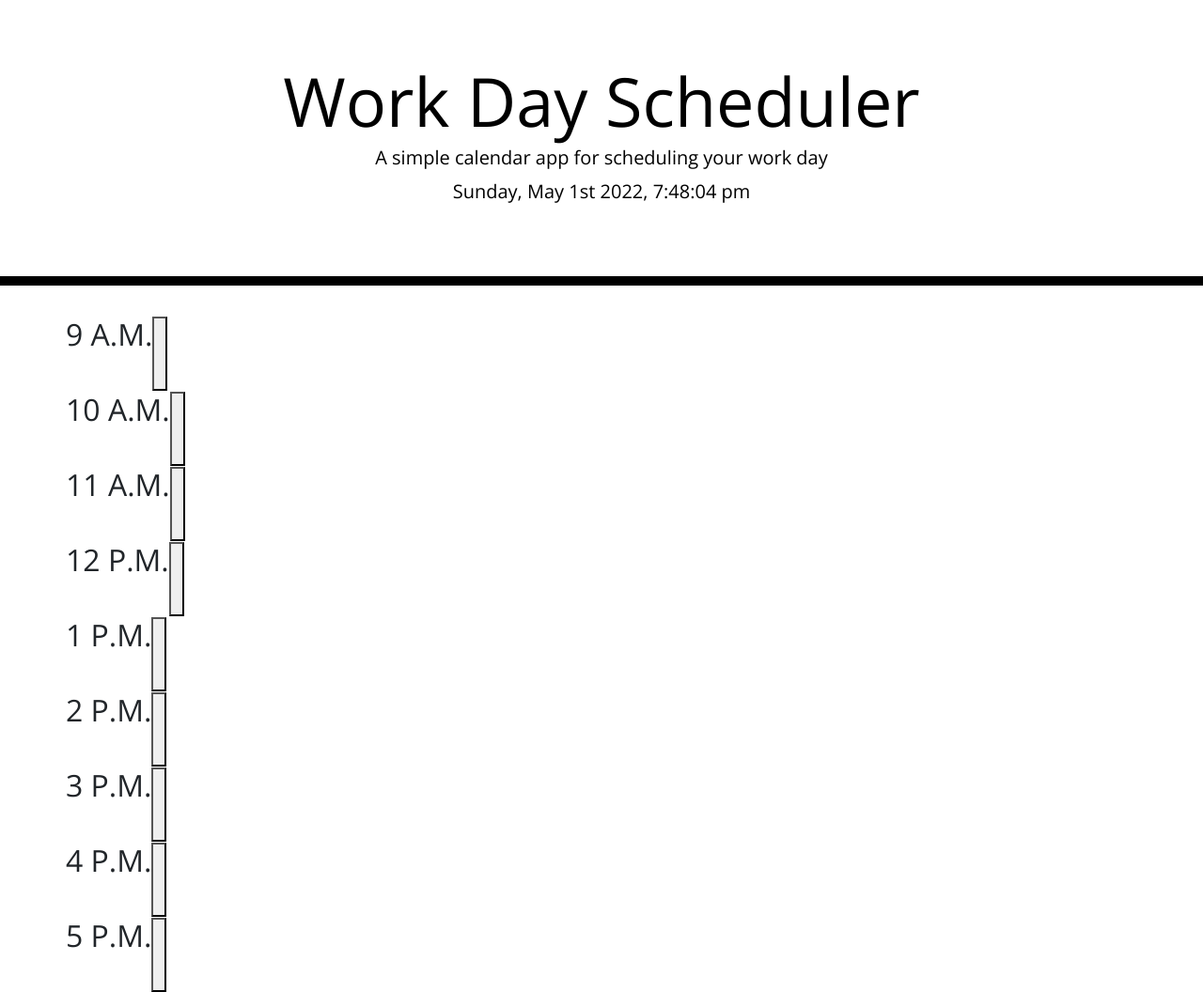
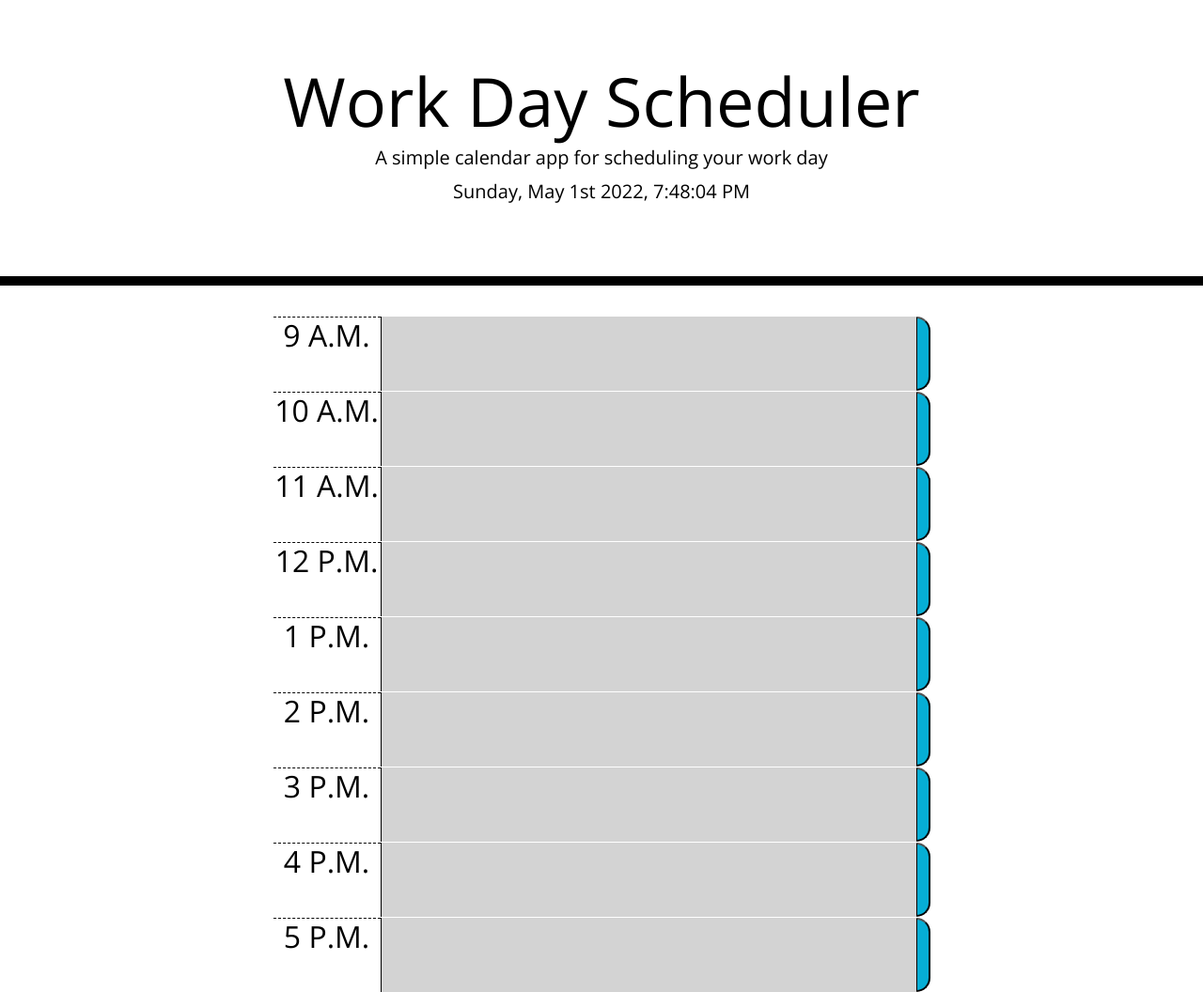
Before and after one commit to ProgrammingAStorm/DayScheduler, a plain HTML site: page Develop/index.html in a window 1280 px wide. Shown: the whole page at 94% size. Drawn offline with nearby package versions, Linux system fonts and the light colour scheme; a web font is replaced by a local one.

Commit message:
Function Skeletons and Time Block Styling'

```diff
--- a/Develop/index.html
+++ b/Develop/index.html
@@ -18,6 +18,10 @@
       href="https://fonts.googleapis.com/css?family=Open+Sans&display=swap"
       rel="stylesheet"
     />
+    <link
+      href="https://cdnjs.cloudflare.com/ajax/libs/open-iconic/1.1.1/font/css/open-iconic-bootstrap.min.css"
+      rel="stylesheet"
+    />
     <link rel="stylesheet" href="style.css" />
     <title>Work Day Scheduler</title>
   </head>
@@ -30,50 +34,50 @@
     </header>
 
     <div class="container">
-      <div class="row">
-        <h2 class="date">9 A.M.</h2>
-        <div></div>
-        <button></button>
+      <div class="row time-block" data-hour="9 AM">
+        <h2 class="hour">9 A.M.</h2>
+        <textarea></textarea>
+        <button class="saveBtn"><span class="oi oi-pin"></span></button>
       </div>
-      <div class="row">
-        <h2 class="date">10 A.M.</h2>
-        <div></div>
-        <button></button>
+      <div class="row time-block" data-hour="10 AM">
+        <h2 class="hour">10 A.M.</h2>
+        <textarea></textarea>
+        <button class="saveBtn"><span class="oi oi-pin"></span></button>
       </div>
-      <div class="row">
-        <h2 class="date">11 A.M.</h2>
-        <div></div>
-        <button></button>
+      <div class="row time-block" data-hour="11 AM">
+        <h2 class="hour">11 A.M.</h2>
+        <textarea></textarea>
+        <button class="saveBtn"><span class="oi oi-pin"></span></button>
       </div>
-      <div class="row">
-        <h2 class="date">12 P.M.</h2>
-        <div></div>
-        <button></button>
+      <div class="row time-block" data-hour="12 PM">
+        <h2 class="hour">12 P.M.</h2>
+        <textarea></textarea>
+        <button class="saveBtn"><span class="oi oi-pin"></span></button>
       </div>
-      <div class="row">
-        <h2 class="date">1 P.M.</h2>
-        <div></div>
-        <button></button>
+      <div class="row time-block" data-hour="1 PM">
+        <h2 class="hour">1 P.M.</h2>
+        <textarea></textarea>
+        <button class="saveBtn"><span class="oi oi-pin"></span></button>
       </div>
-      <div class="row">
-        <h2 class="date">2 P.M.</h2>
-        <div></div>
-        <button></button>
+      <div class="row time-block" data-hour="2 PM">
+        <h2 class="hour">2 P.M.</h2>
+        <textarea></textarea>
+        <button class="saveBtn"><span class="oi oi-pin"></span></button>
       </div>
-      <div class="row">
-        <h2 class="date">3 P.M.</h2>
-        <div></div>
-        <button></button>
+      <div class="row time-block" data-hour="3 PM">
+        <h2 class="hour">3 P.M.</h2>
+        <textarea></textarea>
+        <button class="saveBtn"><span class="oi oi-pin"></span></button>
       </div>
-      <div class="row">
-        <h2 class="date">4 P.M.</h2>
-        <div></div>
-        <button></button>
+      <div class="row time-block" data-hour="4 PM">
+        <h2 class="hour">4 P.M.</h2>
+        <textarea></textarea>
+        <button class="saveBtn"><span class="oi oi-pin"></span></button>
       </div>
-      <div class="row">
-        <h2 class="date">5 P.M.</h2>
-        <div></div>
-        <button></button>
+      <div class="row time-block" data-hour="5 PM">
+        <h2 class="hour">5 P.M.</h2>
+        <textarea></textarea>
+        <button class="saveBtn"><span class="oi oi-pin"></span></button>
       </div>
     </div>
 
--- a/Develop/script.js
+++ b/Develop/script.js
@@ -1,11 +1,64 @@
+var events = [];
+
 //Sets the text of currentDay element to the current day.
 function setCurrentDay() {
     $('#currentDay')
     .text(
         moment().format(
-            "dddd, MMMM Do YYYY, h:mm:ss a"
+            "dddd, MMMM Do YYYY, h:mm:ss A" //This string is to set the right formatting of the moment object.
         )
     );
 }
 
-setCurrentDay()
+//Checks the time of each block against the current time and replaces its class accordingly.
+function auditTimes() {
+    var now = moment().format("h A");//The format needs to be set when now is initialized, otherwise isSame() won't compare properly, and the present class will never get assigned.
+
+    $(".time-block").each(function(index){
+        $(this).removeClass("future").removeClass("present").removeClass("past")
+
+        if(moment(now, "h A").isBefore(
+           moment($(this).attr("data-hour"),
+           "h A"))) {
+            $(this).find("textarea").addClass("future");
+        }
+        if(moment(now, "h A").isSame(
+            moment($(this).attr("data-hour"),
+            "h A"))) {
+            $(this).find("textarea").addClass("present");
+        }
+        if(moment(now, "h A").isAfter(
+            moment($(this).attr("data-hour"),
+            "h A"))) {
+            $(this).find("textarea").addClass("past");
+        }
+    })
+}
+
+//Handler for the save event button
+function saveEventHandler() {
+
+}
+
+//Saves the time blocks.
+function saveEvents() {
+
+}
+
+//Loads the time blocks.
+function loadEvents() {
+    events = localStorage.getItem("events")
+
+    if(!events) {
+        events = []
+    }
+}
+
+setCurrentDay();
+
+auditTimes();
+setInterval(auditTimes, (60 * 1000) * 15);
+
+$(".container").on("click", "button", saveEventHandler)
+
+loadEvents()
--- a/Develop/style.css
+++ b/Develop/style.css
@@ -25,38 +25,28 @@ textarea{
   white-space: pre-wrap;
 }
 
-.time-block{
-  text-align: center;
-  border-radius: 15px;
-}
-
 .row {
   white-space: pre-wrap;
   height: 80px;
   border-top: 1px solid white;;
 }
 
+.time-block{
+  display: flex;
+  justify-content: center;
+  text-align: center;
+  border-radius: 15px;
+}
 .hour {
+  width: 10%;
   background-color: #ffffff;
   color: #000000;
   border-top: 1px dashed #000000;
+  text-align: center;
 }
-
-.past {
-  background-color: #d3d3d3;
-  color: white;
+textarea {
+  width: 50%;
 }
-
-.present {
-  background-color: #ff6961;
-  color: white;
-}
-
-.future {
-  background-color: #77dd77;
-  color: white;
-}
-
 .saveBtn {
   border-left: 1px solid black;
   border-top-right-radius: 15px;
@@ -64,8 +54,20 @@ textarea{
   background-color: #06AED5;
   color: white;
 }
-
 .saveBtn i:hover {
   font-size: 20px;
   transition: all .3s ease-in-out;
 }
+
+.past {
+  background-color: #d3d3d3;
+  color: white;
+}
+.present {
+  background-color: #ff6961;
+  color: white;
+}
+.future {
+  background-color: #77dd77;
+  color: white;
+}
```
